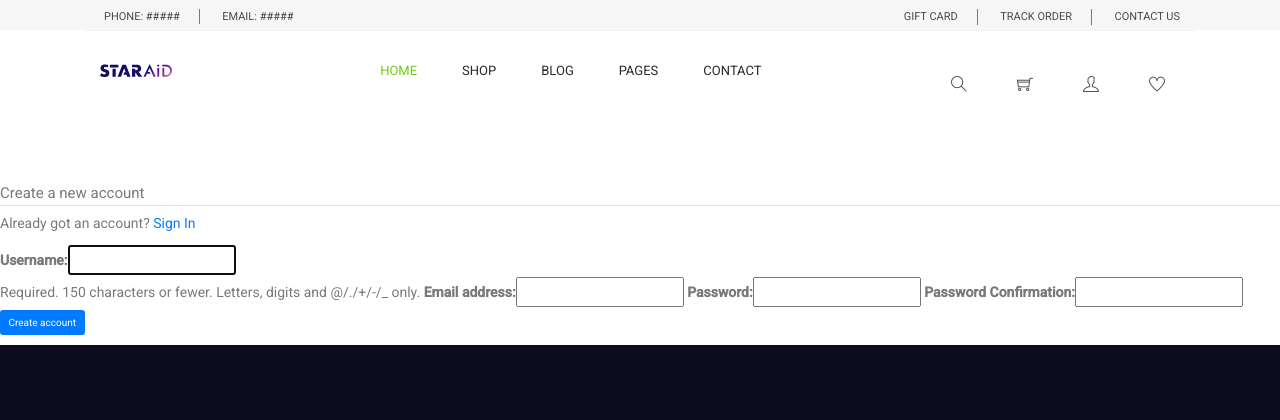
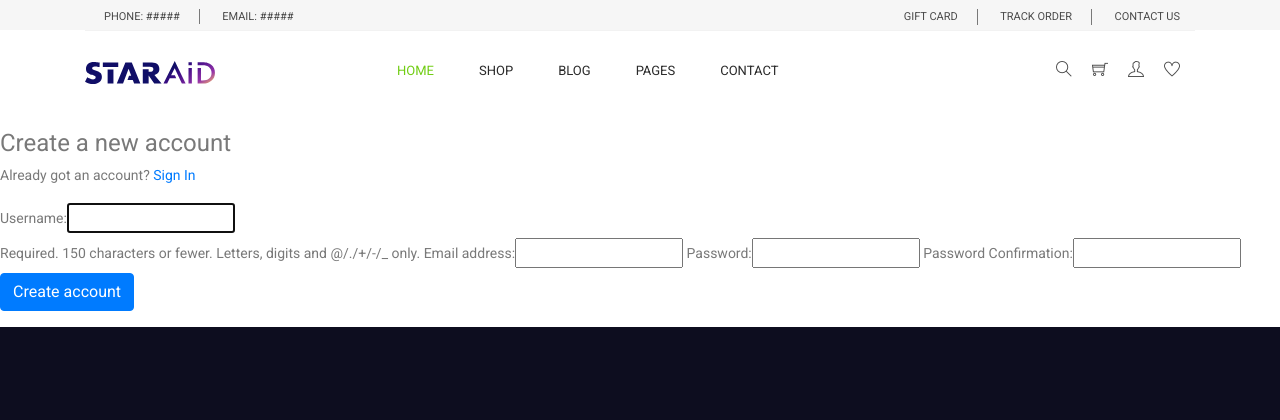
Before and after one commit to Lemoenskil/E-commerce-webpage-staraid, a Django app: page /accounts/register/ in a window 1280 px wide. Shown: the top 420 px of the page. Run offline with Django 3.2, Linux system fonts and the light colour scheme; some libraries are stand-ins or nearby versions.

Commit message:
downloading correct bootstap

```diff
--- a/staraid_ecommerce/settings.py
+++ b/staraid_ecommerce/settings.py
@@ -124,8 +124,6 @@ STATICFILES_DIRS = (
     os.path.join(BASE_DIR, "static"),
 )
 
-MEDIAFILES_LOCATION = 'media'
-
 MEDIA_ROOT = os.path.join(BASE_DIR, 'media')
 MEDIA_URL = '/media/'
 
--- a/static/css/responsive.css
+++ b/static/css/responsive.css
@@ -8,9 +8,7 @@
 	============================================================================================ */
 }
 @media (max-width:1300px){
-.logo_h {
-    width: 110px !important;
-}
+
 }
 @media (max-width:1199px){
 	/* Main Menu Area css
@@ -80,9 +78,6 @@
 @media (max-width:991px){
 	/* Main Menu Area css
 	============================================================================================ */
-	.logo_h {
-    width: 105px !important;
-	}
     .navbar-toggler {
         border: none;
         border-radius: 0px;
--- a/templates/base.html
+++ b/templates/base.html
@@ -8,7 +8,6 @@
   <link rel="icon" href="/media/img/favicon.png" type="image/png" />
   <title>E-commerce-website-Staraid</title>
   <!-- Bootstrap CSS -->
-  <link rel="stylesheet" href="https://cdnjs.cloudflare.com/ajax/libs/bootswatch/3.3.7/cerulean/bootstrap.min.css">
   <link rel="stylesheet" href="/static/css/bootstrap.css" />
   <link rel="stylesheet" href="/static/vendors/linericon/style.css" />
   <link rel="stylesheet" href="/static/css/font-awesome.min.css" />
```
